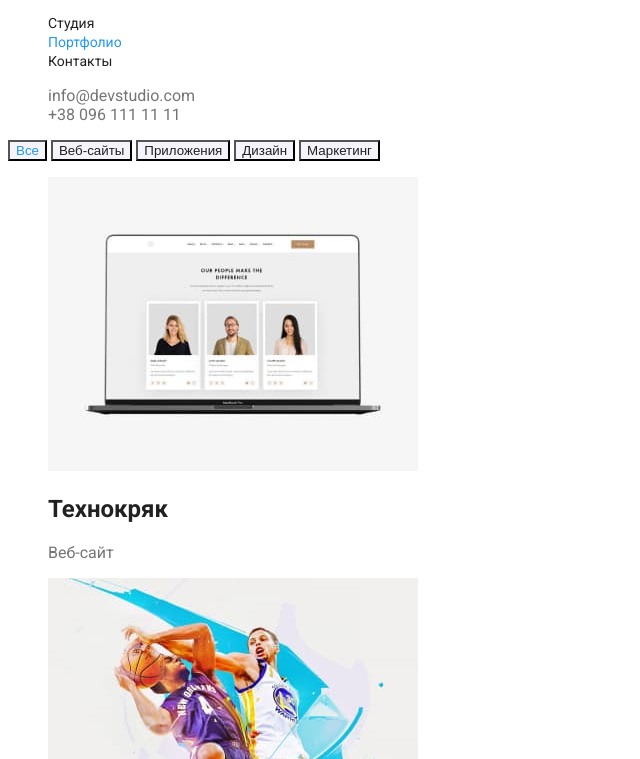
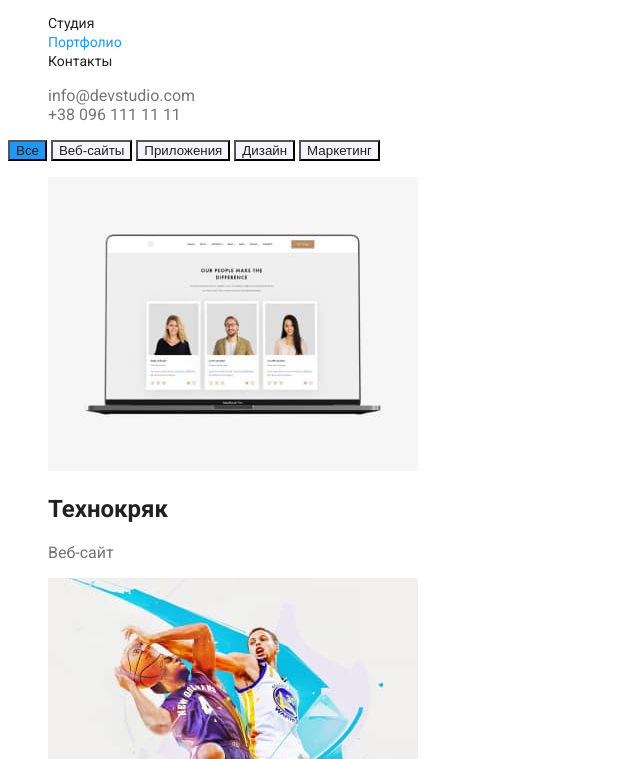
Before and after one commit to BlonskiyEvgeniy/goit-markup-hw-02, a plain HTML site: page portfolio.html in a window 1280 px wide. In both pictures the pointer is over the button "Все". Shown: the part 41-800 px from the top of the page, without its empty margins (0-640 px from the left). Drawn offline with Linux system fonts and the light colour scheme.

Commit message:
Cursor Pointer

```diff
--- a/css/styles.css
+++ b/css/styles.css
@@ -114,15 +114,18 @@ footer {
     font-weight: 700;
     font-size: 16px;
     line-height: 30px;
+
 }
 
 .button-portfolio {
     color: var(--primary-text-color);
     background-color: var(--bg-button-portfolio);
+    cursor: pointer;
+
 }
 
 .button-portfolio:hover {
-    color: var(--accent-color);
+    background-color: var(--accent-color)
 }
 
 .button-portfolio:focus {
```
